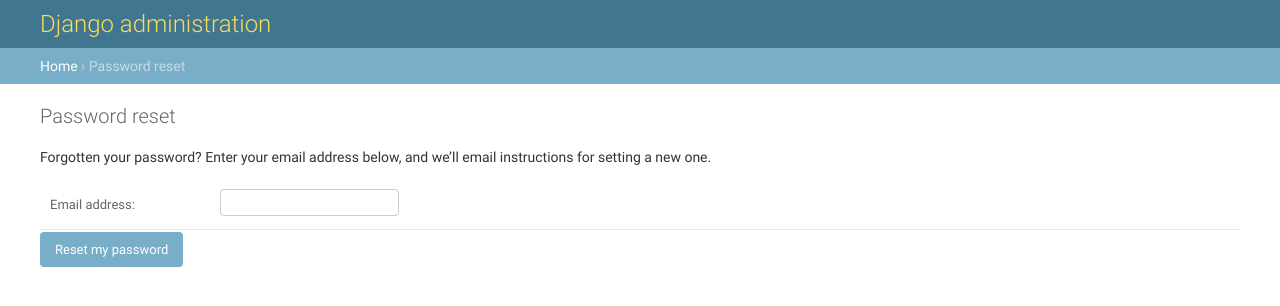
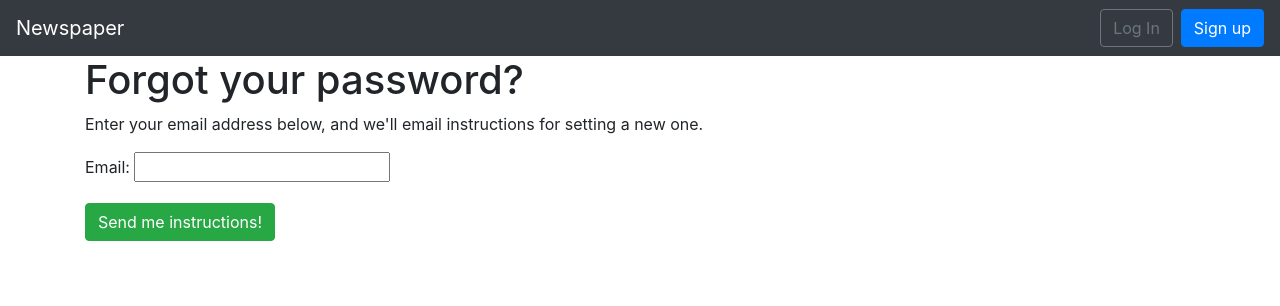
Before and after one commit to MoSadri/news, a Django app: a page that, after the commit, uses templates/base.html in a window 1280 px wide. Shown: the top 306 px of the page. Run offline with Django 3.2, Linux system fonts and the light colour scheme.

Commit message:
MAJOR updates

```diff
--- a/templates/base.html
+++ b/templates/base.html
@@ -2,13 +2,48 @@
 <!DOCTYPE html>
 <html>
 <head>
-  <meta charset="utf-8">
-  <title> {% block title %}Newspaper App{% endblock title %} </title>
-</head>
-</body>
- <main>
-    {% block content %}
-    {% endblock content %}
- </main>
+   <meta charset="utf-8">
+   <title>{% block title %}Newspaper App{% endblock title %}</title>
+   <meta name="viewport" content="width=device-width, initial-scale=1, shrink-to-fit=no">
+
+  <!-- Bootstrap CSS -->
+  <link rel="stylesheet" href="https://cdn.jsdelivr.net/npm/bootstrap@4.5.3/dist/css/bootstrap.min.css" integrity="sha384-TX8t27EcRE3e/ihU7zmQxVncDAy5uIKz4rEkgIXeMed4M0jlfIDPvg6uqKI2xXr2" crossorigin="anonymous">
+
+  <body>
+  <nav class="navbar navbar-expand-lg navbar-dark bg-dark">
+  <a class="navbar-brand" href="{% url 'home' %}">Newspaper</a> <button class="navbar-toggler" type="button" data-toggle="collapse" data-target="#navbarSupportedContent" aria-controls="navbarSupportedContent" aria-expanded="false" aria-label="Toggle navigation">
+  <span class="navbar-toggler-icon"></span>
+  </button>
+  <div class="collapse navbar-collapse" id="navbarSupportedContent">
+  {% if user.is_authenticated %} <ul class="navbar-nav ml-auto">
+  <li class="nav-item">
+  <a class="nav-link dropdown-toggle" href="#" id="navbarDropdown" role="button" data-toggle="dropdown" aria-haspopup="true" aria-expanded="false">
+  {{ user.username }} </a>
+  <div class="dropdown-menu dropdown-menu-lg-right" aria-labelledby="navbarDropdown">
+  <a class="dropdown-item"
+  href="{% url 'password_change'%}">Change password</a>
+
+
+  <div class="dropdown-divider"></div>
+  <a class="dropdown-item" href="{% url 'logout' %}"> Log Out</a>
+  </div> </li>
+  </ul> {% else %}
+  <form class="form-inline ml-auto">
+  <a href="{% url 'login' %}" class="btn btn-outline-secondary"> Log In</a>
+  <a href="{% url 'signup' %}" class="btn btn-primary ml-2"> Sign up</a>
+  </form> {% endif %}
+  </div> </nav>
+  <main>
+  <div class="container">
+  {% block content %}
+  {% endblock content %} </div>
+
+
+<!-- Optional JavaScript -->
+<!-- jQuery first, then Popper.js, then Bootstrap JS -->
+<script src="https://code.jquery.com/jquery-3.5.1.slim.min.js" integrity="sha384-DfXdz2htPH0lsSSs5nCTpuj/zy4C+OGpamoFVy38MVBnE+IbbVYUew+OrCXaRkfj" crossorigin="anonymous"></script>
+  <script src="https://cdn.jsdelivr.net/npm/popper.js@1.16.1/dist/umd/popper.min.js" integrity="sha384-9/reFTGAW83EW2RDu2S0VKaIzap3H66lZH81PoYlFhbGU+6BZp6G7niu735Sk7lN" crossorigin="anonymous"></script>
+  <script src="https://cdn.jsdelivr.net/npm/bootstrap@4.5.3/dist/js/bootstrap.min.js" integrity="sha384-w1Q4orYjBQndcko6MimVbzY0tgp4pWB4lZ7lr30WKz0vr/aWKhXdBNmNb5D92v7s" crossorigin="anonymous"></script>
+</main>
 </body>
 </html>
--- a/templates/registration/login.html
+++ b/templates/registration/login.html
@@ -8,7 +8,7 @@
 <form method="post">
   {% csrf_token %}
   {{ form.as_p }}
-  <button type="submit">Log in</button>
+  <button class="btn btn-success ml-2">Log in</button>
 </form>
 
 {% endblock content %}
--- /dev/null
+++ b/templates/registration/password_reset_form.html
@@ -0,0 +1,17 @@
+{% extends 'base.html' %}
+{% block title %} Forgot your password? {% endblock title %}
+
+{% block content %}
+
+   <h1> Forgot your password? </h1>
+   <p>Enter your email address below, and we'll email instructions for setting a new one.</p>
+
+    <form method="POST">
+      {% csrf_token %}
+      {{ form.as_p }}
+      <input class="btn btn-success" type="submit" value="Send me instructions!">
+    </form>
+
+
+
+{% endblock content %}
--- a/templates/registration/signup.html
+++ b/templates/registration/signup.html
@@ -1,5 +1,6 @@
 
 {% extends 'base.html' %}
+{% load crispy_forms_tags %}
 
 {% block title %} Sign Up {% endblock title %}
 
@@ -7,8 +8,8 @@
 <h2> Sign Up </h2>
 <form method="post">
   {% csrf_token %}
-  {{ form.as_p }}
-  <button type="submit">Sign Up</button>
+  {{ form|crispy }}
+  <button class="btn btn-success"> Sign Up</button>
 </form>
 
 {% endblock content %}
```
Also changed, not shown: config/settings.py (+13 -2 lines), pages/tests.py (+16 -0 lines), templates/registration/password_change_done.html (added, +9 -0 lines), templates/registration/password_change_form.html (added, +18 -0 lines), templates/registration/password_reset_complete.html (added, +12 -0 lines), templates/registration/password_reset_confirm.html (added, +16 -0 lines), templates/registration/password_reset_done.html (added, +12 -0 lines), db.sqlite3, 2 other files.
